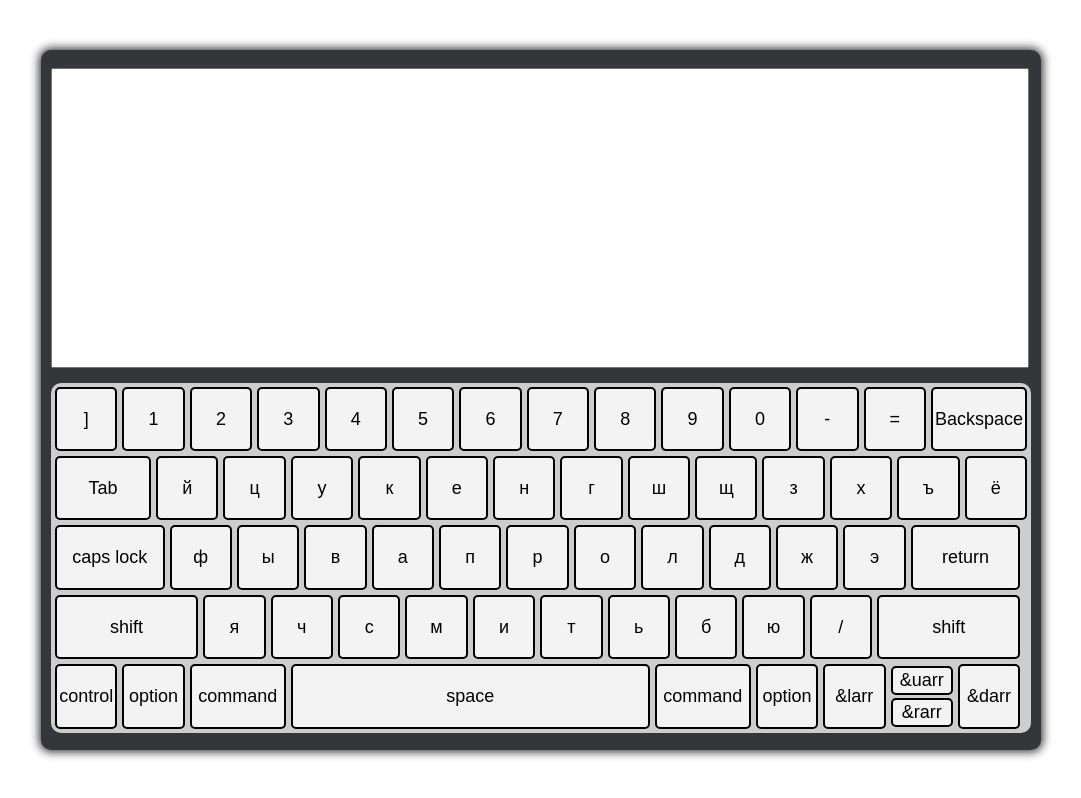
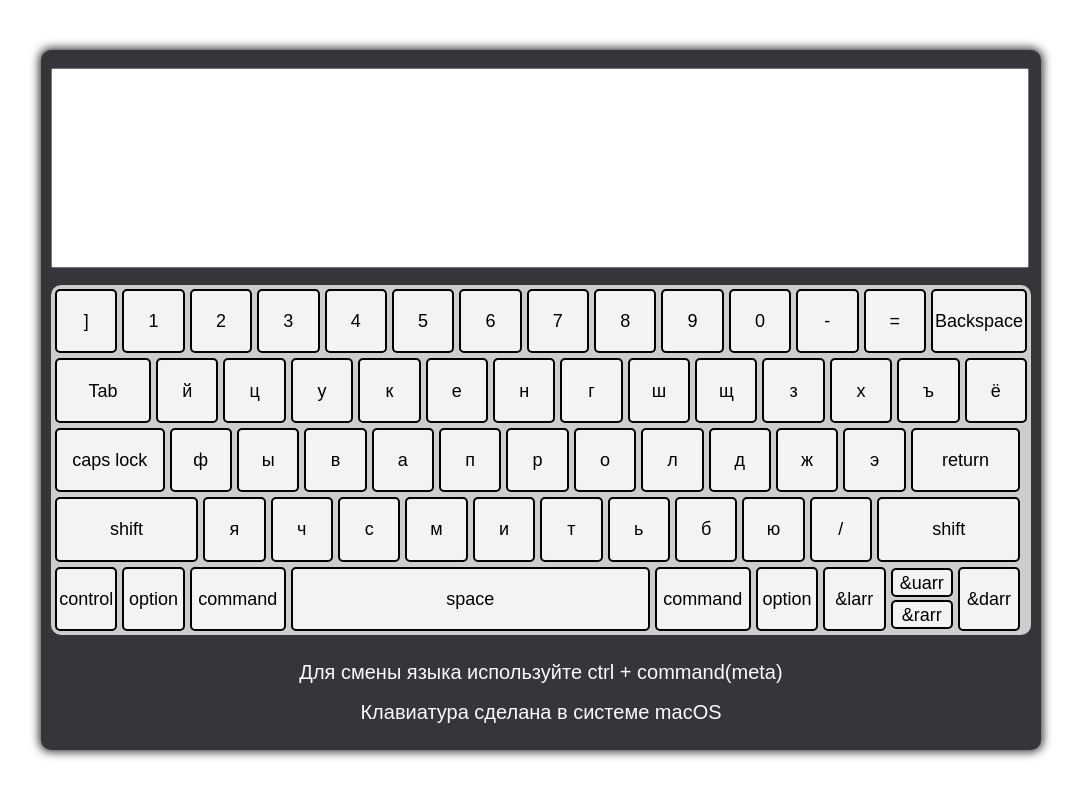
Before and after one commit to VoronovY/virtual-keyboard, a website with bundled scripts: page pages/main/index.html in a window 1280 px wide. Shown: the whole page, without its empty margins (99-1180 px from the left). Built offline with nearby package versions, Linux system fonts and the light colour scheme.

Commit message:
feat: add save language and shortcut for change lang

```diff
--- a/sass/abstract/_constants.scss
+++ b/sass/abstract/_constants.scss
@@ -8,7 +8,7 @@ $color-dark-l: #35363A;
 // $color-dark-xl: #4c4c4c;
 // $color-dark-3xl: #292929;
 // $color-black: #000000;
-// $color-light-s: #fafafa;
+$color-light-s: #fafafa;
 // $color-light-l: #f6f6f6;
 // $color-light-xl: #fff;
 
--- a/sass/component/_keyboard.scss
+++ b/sass/component/_keyboard.scss
@@ -44,6 +44,16 @@ body * {
 
 }
 
+.info {
+  color: $color-light-s;
+}
+
+.info__text {
+    font-size: 20px;
+    padding: 10px;
+    text-align: center;
+}
+
 .key:hover {
 border: 1px solid #eeeeee;
 
--- a/sass/component/_textarea.scss
+++ b/sass/component/_textarea.scss
@@ -1,5 +1,5 @@
 .text-area {
   width: 978px;
-  height: 300px;
+  height: 200px;
   resize: none;
 }
--- a/scripts/index.js
+++ b/scripts/index.js
@@ -2,7 +2,7 @@ import keys from './keys.js';
 
 const body = document.querySelector('body');
 
-let lang = 'ru';
+let lang = localStorage.getItem('lang') || 'ru';
 const pressedKeys = new Set();
 let inputMode = changeInputMode();
 
@@ -70,13 +70,23 @@ function createKeboard(element) {
 const container = createDiv();
 const textArea = document.createElement('textarea');
 const keyBoardBody = createDiv();
+const info = createDiv();
+const aboutLanguage = document.createElement('p');
+const aboutSystem = document.createElement('p');
+
+aboutLanguage.classList.add('info__text');
+aboutSystem.classList.add('info__text');
+aboutLanguage.innerText = 'Для смены языка используйте ctrl + command(meta)';
+aboutSystem.innerText = 'Клавиатура сделана в системе macOS';
 
 textArea.classList.add('text-area');
 container.classList.add('container');
 keyBoardBody.classList.add('keyboard');
+info.classList.add('info');
+info.append(aboutLanguage, aboutSystem);
 createKeboard(keyBoardBody);
 
-container.append(textArea, keyBoardBody);
+container.append(textArea, keyBoardBody, info);
 
 body.append(container);
 
@@ -100,6 +110,7 @@ document.addEventListener('keydown', (e) => {
   }
   if (pressedKeys.has('ControlLeft') && pressedKeys.has('MetaLeft')) {
     lang = lang === 'ru' ? 'en' : 'ru';
+    localStorage.setItem('lang', lang);
     inputMode = changeInputMode();
     updateKeyboard();
   }
```
Also changed, not shown: main.css, 1 other file.
